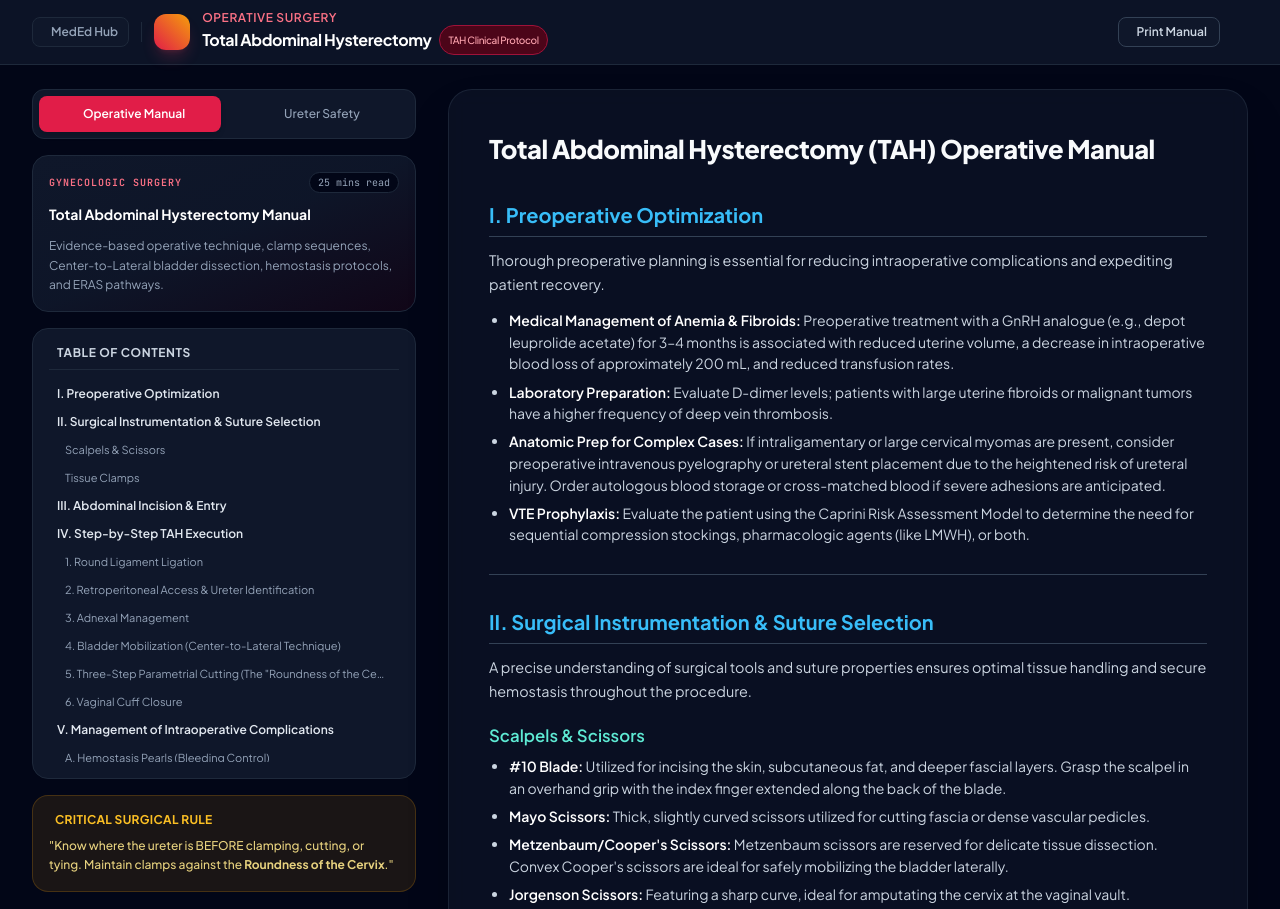
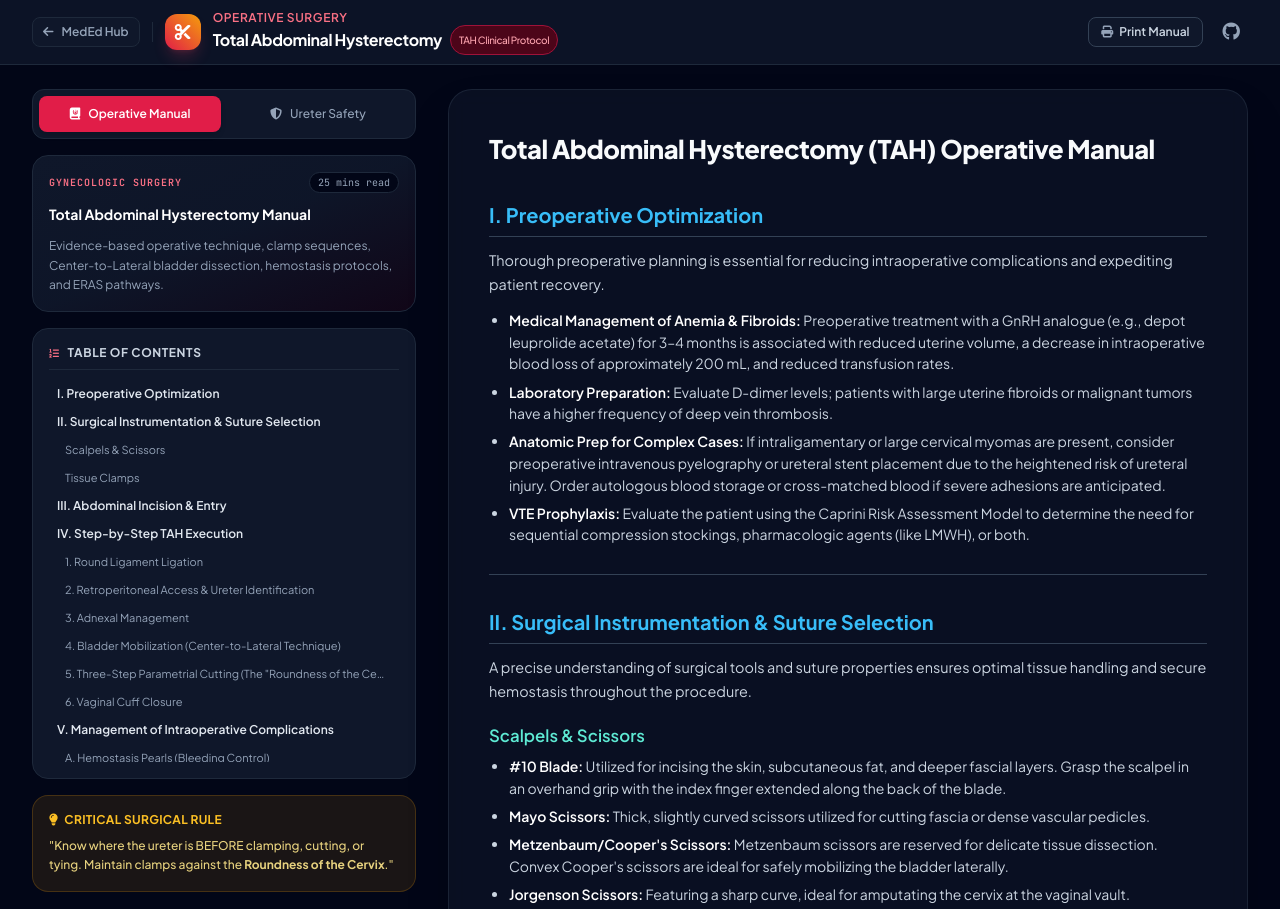
Before and after one commit to borun/fogsi-infertility-masterclass-2025, a plain HTML site: page topics/total-abdominal-hysterectomy/index.html in a window 1280 px wide. Shown: the top 909 px of the page. Drawn offline with nearby package versions, Linux system fonts and the light colour scheme.

Commit message:
fix: resolve FontAwesome syntax issue and restore completion toggle radio icons across all course viewers

```diff
--- a/topics/total-abdominal-hysterectomy/index.html
+++ b/topics/total-abdominal-hysterectomy/index.html
@@ -24,8 +24,7 @@
   <link href="https://fonts.googleapis.com/css2?family=Plus+Jakarta+Sans:wght@300;400;500;600;700;800&family=JetBrains+Mono:wght@400;500;600&display=swap" rel="stylesheet">
 
   <!-- FontAwesome Icons -->
-  <link rel="stylesheet" href="https://cdnjs.cloudflare.com/ajax/libs/font-awesome/6.5.1/css/all.min.css" media="print" onload="this.media=\'all\'" />
-  <noscript><link rel="stylesheet" href="https://cdnjs.cloudflare.com/ajax/libs/font-awesome/6.5.1/css/all.min.css" /></noscript>
+  <link rel="stylesheet" href="https://cdnjs.cloudflare.com/ajax/libs/font-awesome/6.5.1/css/all.min.css" />
 
   <!-- Marked.js for Markdown Parsing -->
   <script src="https://cdn.jsdelivr.net/npm/marked/marked.min.js"></script>
```
Also changed, not shown: index.html (+2 -5 lines), topics/fogsi-infertility-masterclass/index.html (+1 -2 lines), topics/infertility-masterclass-dr-jay-mehta/index.html (+1 -2 lines), topics/obstetrics-labor-ward-emergencies/index.html (+1 -2 lines).
